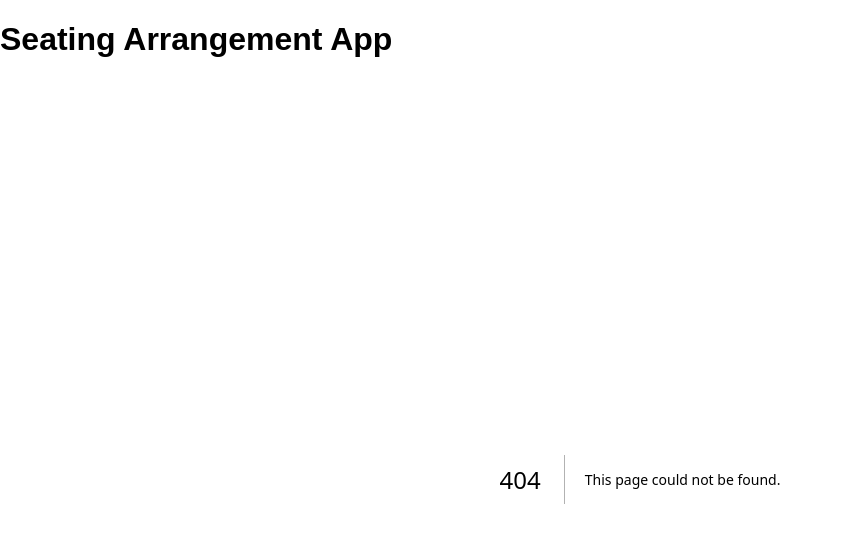
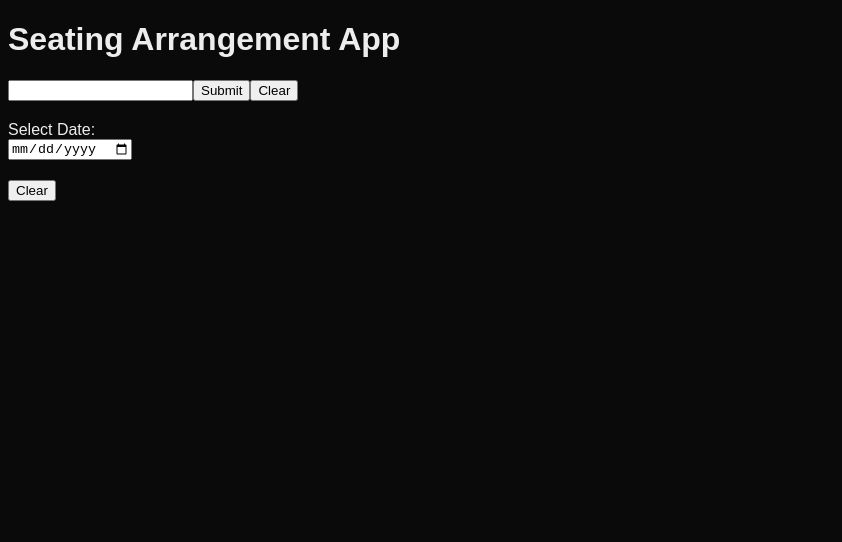
Before and after one commit to awprevite/seating, a Next.js app: page /player in a window 1280 px wide. Before the commit this address had no page. Shown: the top 542 px of the page, without its empty margins (0-842 px from the left). Built offline with nearby package versions, Linux system fonts and the light colour scheme.

Commit message:
Set up with aws, first api working

```diff
--- a/package.json
+++ b/package.json
@@ -9,6 +9,8 @@
     "lint": "next lint"
   },
   "dependencies": {
+    "axios": "^1.7.9",
+    "mysql2": "^3.12.0",
     "next": "15.1.3",
     "react": "^19.0.0",
     "react-dom": "^19.0.0"
--- a/src/app/globals.css
+++ b/src/app/globals.css
@@ -146,6 +146,8 @@ body {
   display: flex;
   flex-direction: row;
   gap: 10px;
+  justify-content: space-evenly;
+  align-items:center;
 }
 
 .login-button {
@@ -177,3 +179,40 @@ body {
 .close-button:hover {
   background-color: red;
 }
+
+.role-button {
+  padding: 10px 20px;
+  font-size: 16px;
+  color: #ffffff;
+  background-color: var(--primary-color);
+  border: 2px solid transparent;
+  border-radius: 5px;
+  cursor: pointer;
+  transition: all 0.3s ease;
+  box-sizing: border-box;
+}
+
+.role-button.selected{
+  border: 2px solid darkgreen;
+}
+
+.date-picker-container {
+  margin: 20px 0; /* Add some spacing around the date picker */
+  display: flex;
+  flex-direction: column;
+  align-items: flex-start; /* Align label and input */
+}
+
+.date-label {
+  font-size: 14px;
+  margin-bottom: 5px;
+}
+
+.date-input {
+  padding: 5px 10px;
+  font-size: 16px;
+  border: 1px solid #ccc;
+  border-radius: 5px;
+  width: 100%;
+  max-width: 300px; /* Adjust as needed */
+}
--- /dev/null
+++ b/src/app/player/page.tsx
@@ -0,0 +1,148 @@
+'use client';
+import React, { useState } from 'react';
+
+export default function TableManager() {
+  const [selectedTable, setSelectedTable] = useState<number | null>(null);
+  const [selectedDate, setSelectedDate] = useState<string>("");
+  const [hostKey, setHostKey] = useState<string>("");
+  const [submit, setSubmit] = useState<boolean>(false);
+
+  // Example data for tables and names
+  const tables = [
+    { id: 1, name: 'Table 1' },
+    { id: 2, name: 'Table 2' },
+    { id: 3, name: 'Table 3' },
+  ];
+  const names = ['Alice', 'Bob', 'Charlie', 'Diana'];
+  const [waitlist, setWaitlist] = useState<string[]>([]);
+
+  const handleTableSelect = (id: number) => {
+    setSelectedTable(id);
+  };
+
+  const addNameToWaitlist = (name: string) => {
+    setWaitlist((prev) => [...prev, name]);
+  };
+
+  const handleNameClick = (name: string) => {
+    console.log(`Name clicked: ${name}`);
+  };
+
+  const handleDateChange = (e: React.ChangeEvent<HTMLInputElement>) => {
+    setSelectedDate(e.target.value);
+  };
+
+  const handleKeyChange = (e: React.ChangeEvent<HTMLInputElement>) => {
+    setHostKey(e.target.value);
+  };
+
+  const handleKeySubmit = () => {
+    setSubmit(true);
+  }
+
+  const handleKeyClear = () => {
+    setSubmit (false);
+    setHostKey("");
+  }
+
+  const handleDateClear = () => {
+    setSelectedDate("");
+  }
+
+  if (selectedDate === ""){
+    return(
+      <div>
+        <input type="text" value={hostKey} onChange={handleKeyChange}></input>
+        <button onClick={handleKeySubmit}>Submit</button>
+        <button onClick={handleKeyClear}>Clear</button>
+        <div className="date-picker-container">
+          <label htmlFor="select-date">Select Date:</label>
+          <input
+            type="date"
+            id="select-date"
+            value={selectedDate}
+            onChange={handleDateChange}
+          />
+        </div>
+        <button onClick={handleDateClear}>Clear</button>
+      </div>
+    );
+  }
+
+  if (selectedTable === null) {
+    return (
+      <div>
+          <input type="text" value={hostKey} onChange={handleKeyChange}></input>
+          <button onClick={handleKeySubmit}>Submit</button>
+          <button onClick={handleKeyClear}>Clear</button>
+          <div className="date-picker-container">
+            <label htmlFor="select-date">Select Date:</label>
+            <input
+              type="date"
+              id="select-date"
+              value={selectedDate}
+              onChange={handleDateChange}
+            />
+          </div>
+          <button onClick={handleDateClear}>Clear</button>
+        <div className="table-list">
+          <h1>Select a Table</h1>
+          <ul>
+            {tables.map((table) => (
+              <li key={table.id}>
+                <button onClick={() => handleTableSelect(table.id)}>{table.name}</button>
+              </li>
+            ))}
+          </ul>
+        </div>
+      </div>
+    );
+  }
+
+  // Table Details Screen
+  return (
+    <div className="container">
+      <button onClick={() => setSelectedTable(null)}>Back to Table List</button>
+      <h1>Details for {tables.find((table) => table.id === selectedTable)?.name}</h1>
+
+      <div className="table-container">
+        <div className="table">
+          {names.map((name, index) => {
+            const angle = (360 / names.length) * index;
+            const x = Math.ceil(250 + 250 * Math.cos((angle * Math.PI) / 180));
+            const y = Math.ceil(125 + 125 * Math.sin((angle * Math.PI) / 180));
+
+            return (
+              <div
+                key={index}
+                className={`name position-${index + 1}`}
+                style={{
+                  position: 'absolute',
+                  left: `${x}px`,
+                  top: `${y}px`,
+                  transform: `translate(-50%, -50%)`,
+                }}
+              >
+                <button onClick={() => handleNameClick(name)}>{name}</button>
+              </div>
+            );
+          })}
+        </div>
+      </div>
+
+      <div className="waitlist-container">
+        <h2>Waitlist</h2>
+        <button onClick={() => addNameToWaitlist('New Name')}>Add Name</button>
+        <table className="waitlist-table">
+          <tbody>
+            {waitlist.map((name, index) => (
+              <tr key={index}>
+                <td>{name}</td>
+              </tr>
+            ))}
+          </tbody>
+        </table>
+      </div>
+    </div>
+  );
+}
```
Also changed, not shown: src/app/newpage/page.tsx (deleted, +0 -59 lines), src/app/page.tsx (+51 -4 lines), src/host/page.tsx (added), 1 other file (tests, documents, lock files or other folders).
